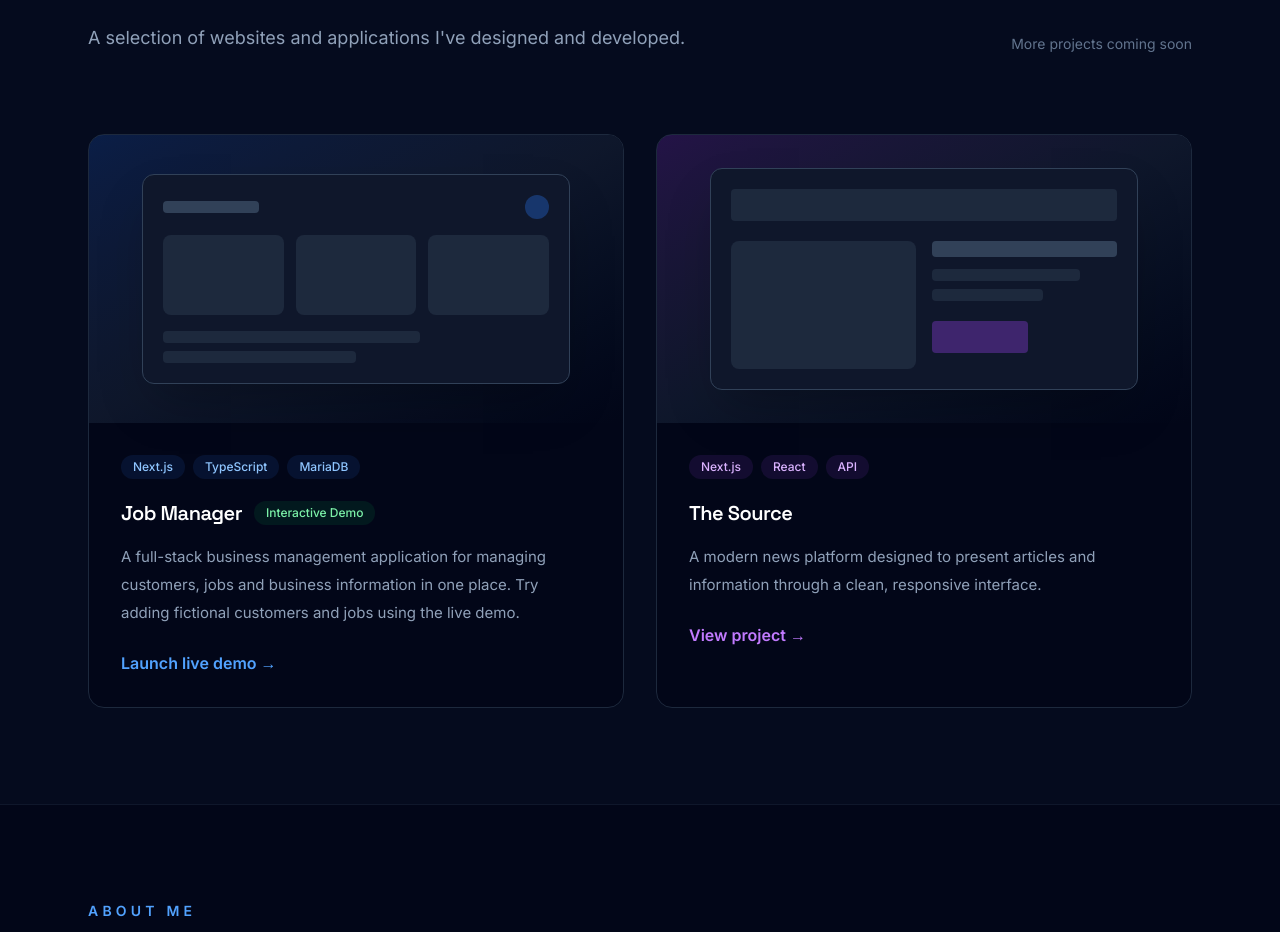
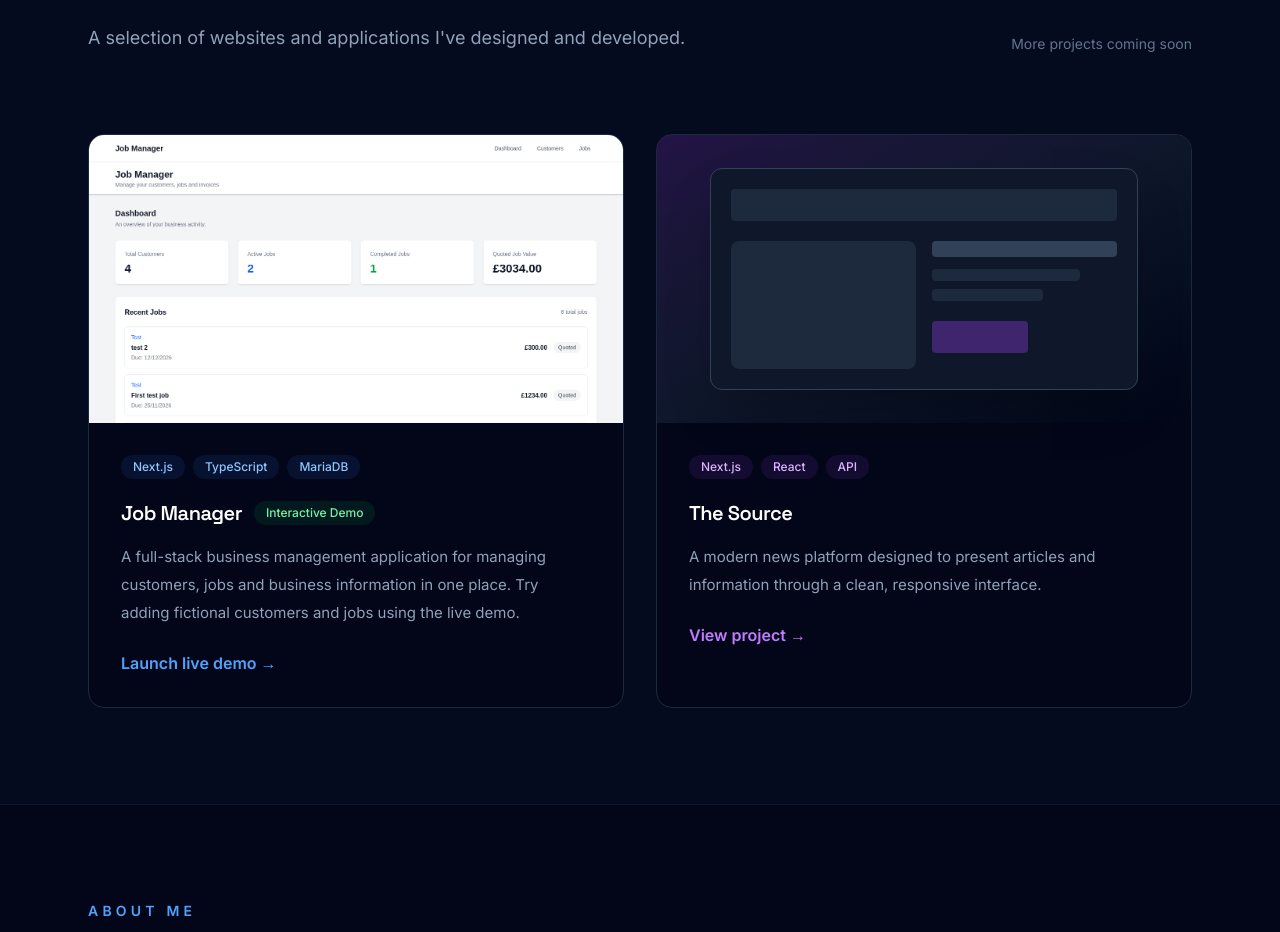
Before and after one commit to wbddxyz/freelance-web, a Next.js app: page / in a window 1280 px wide. Shown: the part 2160-3092 px from the top of the page. Built offline with nearby package versions, Linux system fonts and the light colour scheme.

Commit message:
Add Job Manager dashboard screenshot

```diff
--- a/app/page.tsx
+++ b/app/page.tsx
@@ -250,24 +250,12 @@ export default function Home() {
             {/* Job Manager */}
             <article className="group overflow-hidden rounded-2xl border border-slate-800 bg-slate-950">
 
-              <div className="flex h-72 items-center justify-center bg-gradient-to-br from-blue-500/20 via-slate-900 to-slate-950">
-
-                <div className="w-4/5 rounded-xl border border-slate-700 bg-slate-900 p-5 shadow-2xl transition duration-500 group-hover:scale-105">
-
-                  <div className="mb-4 flex items-center justify-between">
-                    <div className="h-3 w-24 rounded bg-slate-700" />
-                    <div className="h-6 w-6 rounded-full bg-blue-500/30" />
-                  </div>
-
-                  <div className="grid grid-cols-3 gap-3">
-                    <div className="h-20 rounded-lg bg-slate-800" />
-                    <div className="h-20 rounded-lg bg-slate-800" />
-                    <div className="h-20 rounded-lg bg-slate-800" />
-                  </div>
-
-                  <div className="mt-4 h-3 w-2/3 rounded bg-slate-800" />
-                  <div className="mt-2 h-3 w-1/2 rounded bg-slate-800" />
-                </div>
+              <div className="overflow-hidden bg-slate-900">
+                <img
+                  src="/jobmanager.png"
+                  alt="Job Manager dashboard showing live customer and job statistics"
+                  className="h-72 w-full object-cover object-top transition duration-500 group-hover:scale-[1.02]"
+                />
               </div>
 
 
```
Also changed, not shown: public/jobmanager.png (added).
